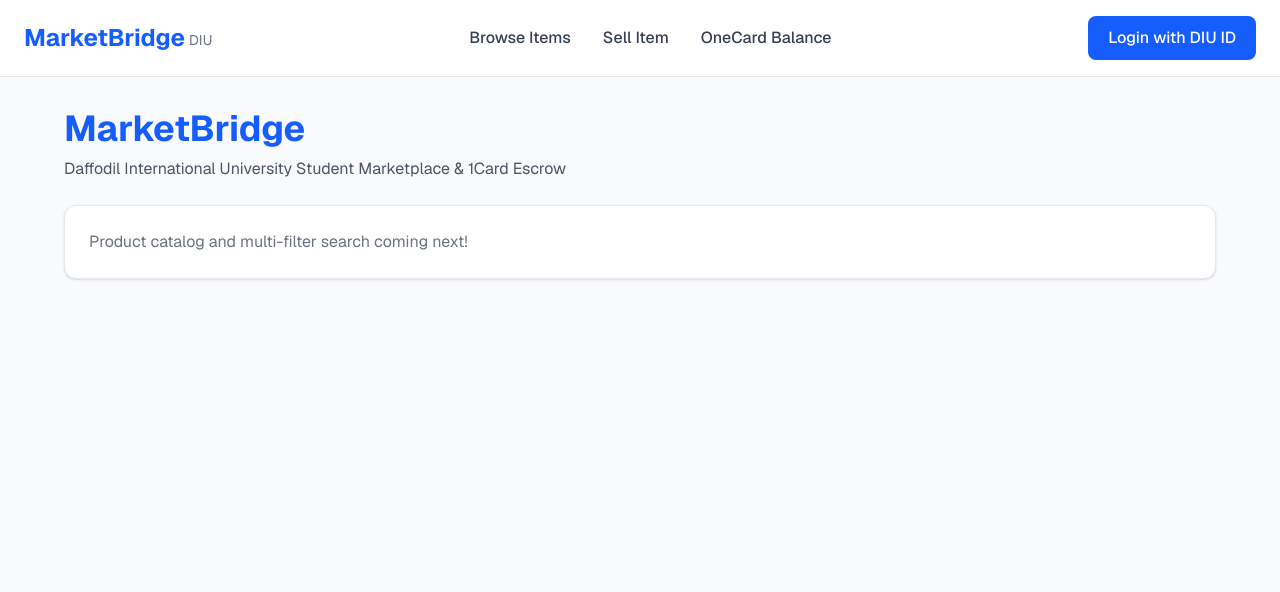
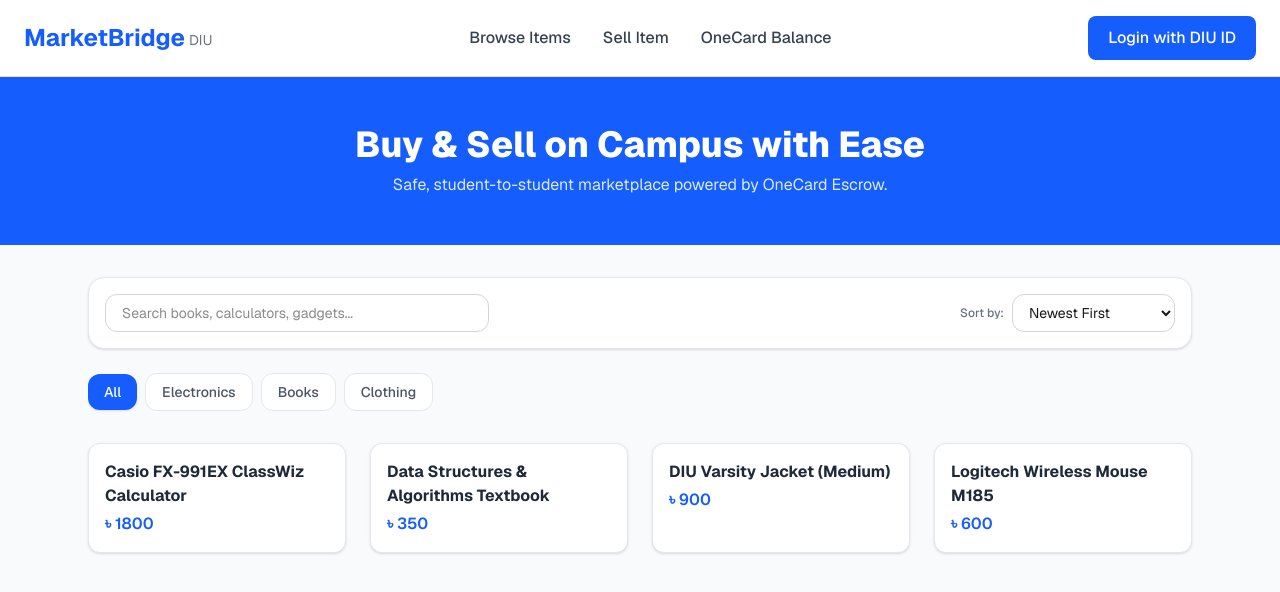
Before and after one commit to sadid466/marketbridge-student-hub, a Next.js app: page / in a window 1280 px wide. Shown: the top 592 px of the page. Built offline with nearby package versions, Linux system fonts and the light colour scheme.

Commit message:
Fix product page imports and set up working homepage grid with sample products

```diff
--- a/app/page.js
+++ b/app/page.js
@@ -1,20 +1,104 @@
+'use client';
+
+import { useState } from 'react';
+import { SAMPLE_PRODUCTS } from '@/data/products';
+import ProductCard from '@/components/ProductCard';
+
+const CATEGORIES = ['All', 'Electronics', 'Books', 'Clothing'];
+
 export default function Home() {
+  const [searchQuery, setSearchQuery] = useState('');
+  const [selectedCategory, setSelectedCategory] = useState('All');
+  const [sortBy, setSortBy] = useState('newest');
+
+  // Filter products by search and category
+  const filteredProducts = SAMPLE_PRODUCTS.filter((product) => {
+    const matchesSearch = product.title
+      .toLowerCase()
+      .includes(searchQuery.toLowerCase());
+    const matchesCategory =
+      selectedCategory === 'All' || product.category === selectedCategory;
+
+    return matchesSearch && matchesCategory;
+  }).sort((a, b) => {
+    if (sortBy === 'low-to-high') return a.price - b.price;
+    if (sortBy === 'high-to-low') return b.price - a.price;
+    return 0; // Default/Newest
+  });
+
   return (
-    <main className="min-h-screen p-8 bg-gray-50">
-      <div className="max-w-6xl mx-auto">
-        <h1 className="text-4xl font-bold text-blue-600 mb-2">
-          MarketBridge
+    <main className="min-h-screen bg-gray-50 pb-12">
+      {/* Hero Banner */}
+      <section className="bg-blue-600 text-white py-12 px-6 mb-8 text-center">
+        <h1 className="text-3xl md:text-4xl font-extrabold">
+          Buy & Sell on Campus with Ease
         </h1>
-        <p className="text-gray-600 mb-6">
-          Daffodil International University Student Marketplace & 1Card Escrow
+        <p className="mt-2 text-blue-100 max-w-xl mx-auto text-sm md:text-base">
+          Safe, student-to-student marketplace powered by OneCard Escrow.
         </p>
+      </section>
 
-        {/* Temporary Placeholder Area */}
-        <div className="p-6 bg-white rounded-xl shadow-sm border border-gray-200">
-          <p className="text-gray-500">
-            Product catalog and multi-filter search coming next!
-          </p>
+      <div className="max-w-6xl mx-auto px-6 space-y-6">
+        {/* Search & Sort Bar */}
+        <div className="bg-white p-4 rounded-2xl border border-gray-200 shadow-sm flex flex-col md:flex-row gap-4 items-center justify-between">
+          {/* Search Bar */}
+          <div className="relative w-full md:w-96">
+            <input
+              type="text"
+              placeholder="Search books, calculators, gadgets..."
+              value={searchQuery}
+              onChange={(e) => setSearchQuery(e.target.value)}
+              className="w-full pl-4 pr-4 py-2 border border-gray-300 rounded-xl text-sm focus:outline-none focus:ring-2 focus:ring-blue-500"
+            />
+          </div>
+
+          {/* Sort Dropdown */}
+          <div className="flex items-center gap-2 w-full md:w-auto justify-end">
+            <span className="text-xs text-gray-500 font-medium">Sort by:</span>
+            <select
+              value={sortBy}
+              onChange={(e) => setSortBy(e.target.value)}
+              className="px-3 py-2 border border-gray-300 rounded-xl text-sm bg-white focus:outline-none focus:ring-2 focus:ring-blue-500"
+            >
+              <option value="newest">Newest First</option>
+              <option value="low-to-high font-sans">Price: Low to High</option>
+              <option value="high-to-low">Price: High to Low</option>
+            </select>
+          </div>
         </div>
+
+        {/* Category Pills/Tabs */}
+        <div className="flex items-center gap-2 overflow-x-auto pb-2">
+          {CATEGORIES.map((cat) => (
+            <button
+              key={cat}
+              onClick={() => setSelectedCategory(cat)}
+              className={`px-4 py-2 rounded-xl text-sm font-medium transition whitespace-nowrap ${
+                selectedCategory === cat
+                  ? 'bg-blue-600 text-white shadow-sm'
+                  : 'bg-white text-gray-600 border border-gray-200 hover:bg-gray-100'
+              }`}
+            >
+              {cat}
+            </button>
+          ))}
+        </div>
+
+        {/* Product Grid */}
+        {filteredProducts.length > 0 ? (
+          <div className="grid grid-cols-1 sm:grid-cols-2 md:grid-cols-3 lg:grid-cols-4 gap-6">
+            {filteredProducts.map((product) => (
+              <ProductCard key={product.id} product={product} />
+            ))}
+          </div>
+        ) : (
+          <div className="text-center py-16 bg-white rounded-2xl border border-gray-200">
+            <p className="text-gray-500 text-lg font-medium">No items found</p>
+            <p className="text-gray-400 text-sm mt-1">
+              Try changing your search term or category.
+            </p>
+          </div>
+        )}
       </div>
     </main>
   );
--- /dev/null
+++ b/components/ProductCard.js
@@ -0,0 +1,9 @@
+export default function ProductCard({ product }) {
+  return (
+    <div className="bg-white p-4 rounded-xl border border-gray-200 shadow-sm">
+      {/* Your card content */}
+      <h3 className="font-bold text-gray-800">{product.title}</h3>
+      <p className="text-blue-600 font-semibold mt-1">৳ {product.price}</p>
+    </div>
+  );
+}
--- /dev/null
+++ b/data/products.js
@@ -0,0 +1,38 @@
+export const SAMPLE_PRODUCTS = [
+  {
+    id: '1',
+    title: 'Casio FX-991EX ClassWiz Calculator',
+    price: 1800,
+    category: 'Electronics',
+    condition: 'Like New',
+    seller: 'Computer Science Dept.',
+    image: 'https://placehold.co/400x300?text=Calculator',
+  },
+  {
+    id: '2',
+    title: 'Data Structures & Algorithms Textbook',
+    price: 350,
+    category: 'Books',
+    condition: 'Used - Good',
+    seller: 'Software Engineering Dept.',
+    image: 'https://placehold.co/400x300?text=DSA+Book',
+  },
+  {
+    id: '3',
+    title: 'DIU Varsity Jacket (Medium)',
+    price: 900,
+    category: 'Clothing',
+    condition: 'Barely Used',
+    seller: 'BBA Dept.',
+    image: 'https://placehold.co/400x300?text=Jacket',
+  },
+  {
+    id: '4',
+    title: 'Logitech Wireless Mouse M185',
+    price: 600,
+    category: 'Electronics',
+    condition: 'Fair',
+    seller: 'EEE Dept.',
+    image: 'https://placehold.co/400x300?text=Mouse',
+  },
+];
```
